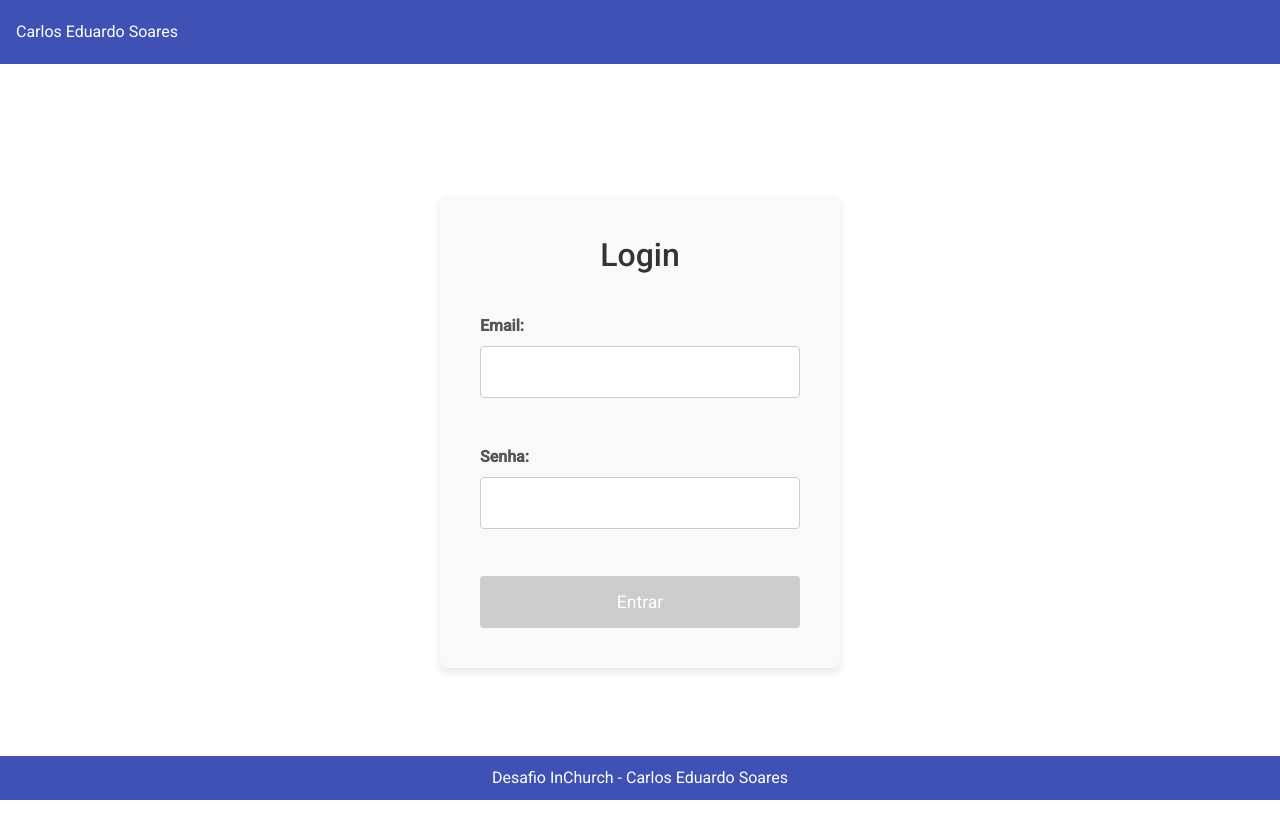
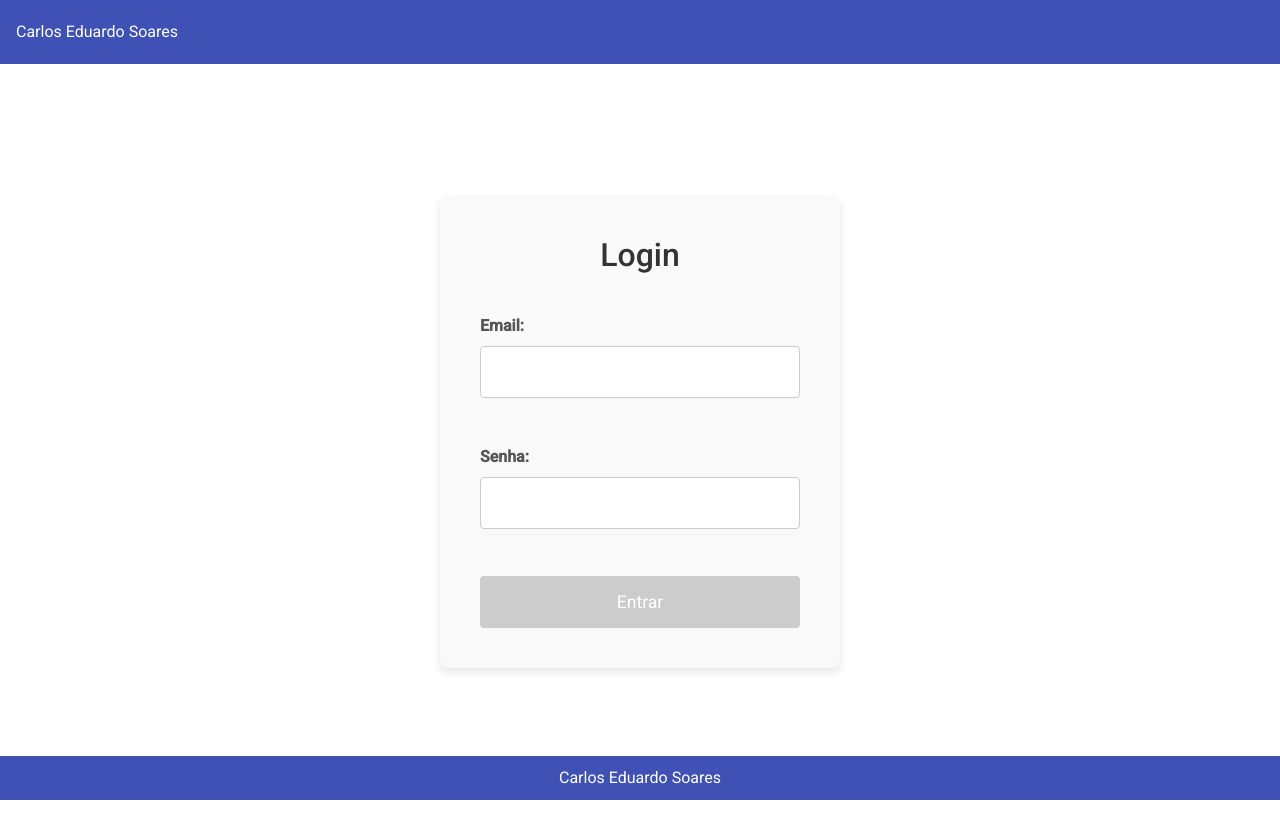
Before and after one commit to kADURICO/catalogo-produtos-angular, an Angular app: page / in a window 1280 px wide. Built offline with nearby package versions, Linux system fonts and the light colour scheme.

Commit message:
mudança no footer

```diff
--- a/src/app/componentes/principal/principal.component.html
+++ b/src/app/componentes/principal/principal.component.html
@@ -10,5 +10,5 @@
 </div>
 
 <div class="footer">
-    <span>Desafio InChurch - Carlos Eduardo Soares</span>
+    <span>Carlos Eduardo Soares</span>
 </div>
```
